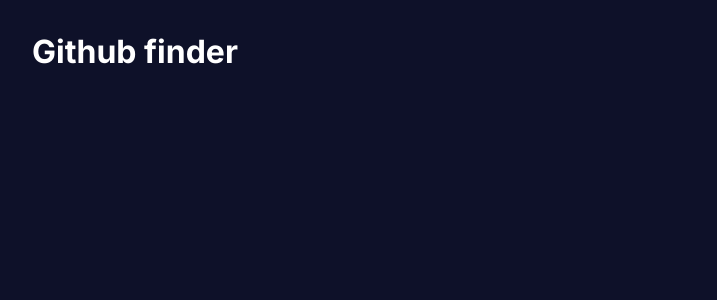
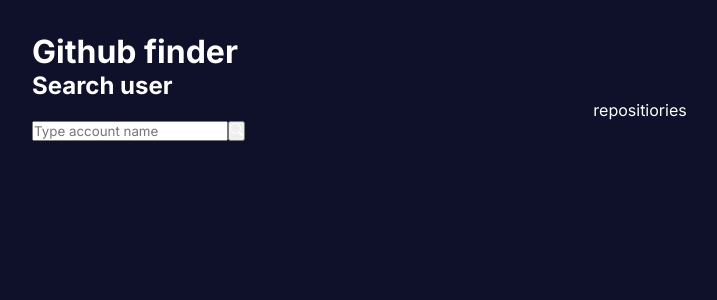
Before and after one commit to IgorGarciaCosta/github_finder, a React (Vite) app: page / in a window 1280 px wide. Shown: the top 300 px of the page, without its empty margins (0-717 px from the left). Built offline with nearby package versions, Linux system fonts and the light colour scheme.

Commit message:
Added search bar component

```diff
--- a/src/App.tsx
+++ b/src/App.tsx
@@ -1,7 +1,10 @@
+import { Outlet } from "react-router-dom";
+
 function App() {
   return (
     <div>
       <h1>Github finder</h1>
+      <Outlet />
     </div>
   );
 }
--- /dev/null
+++ b/src/components/Search.tsx
@@ -0,0 +1,19 @@
+import React from "react";
+import { BsSearch } from "react-icons/bs";
+
+const Search = () => {
+  return (
+    <div>
+      <h2>Search user</h2>
+      <p>repositiories</p>
+      <div>
+        <input type="text" placeholder="Type account name" />
+        <button>
+          <BsSearch />
+        </button>
+      </div>
+    </div>
+  );
+};
+
+export default Search;
--- a/src/routes/Home.tsx
+++ b/src/routes/Home.tsx
@@ -1,8 +1,13 @@
 //rafce
 import React from "react";
+import Search from "../components/search";
 
 const Home = () => {
-  return <div>Home</div>;
+  return (
+    <div>
+      <Search />
+    </div>
+  );
 };
 
 export default Home;
```
